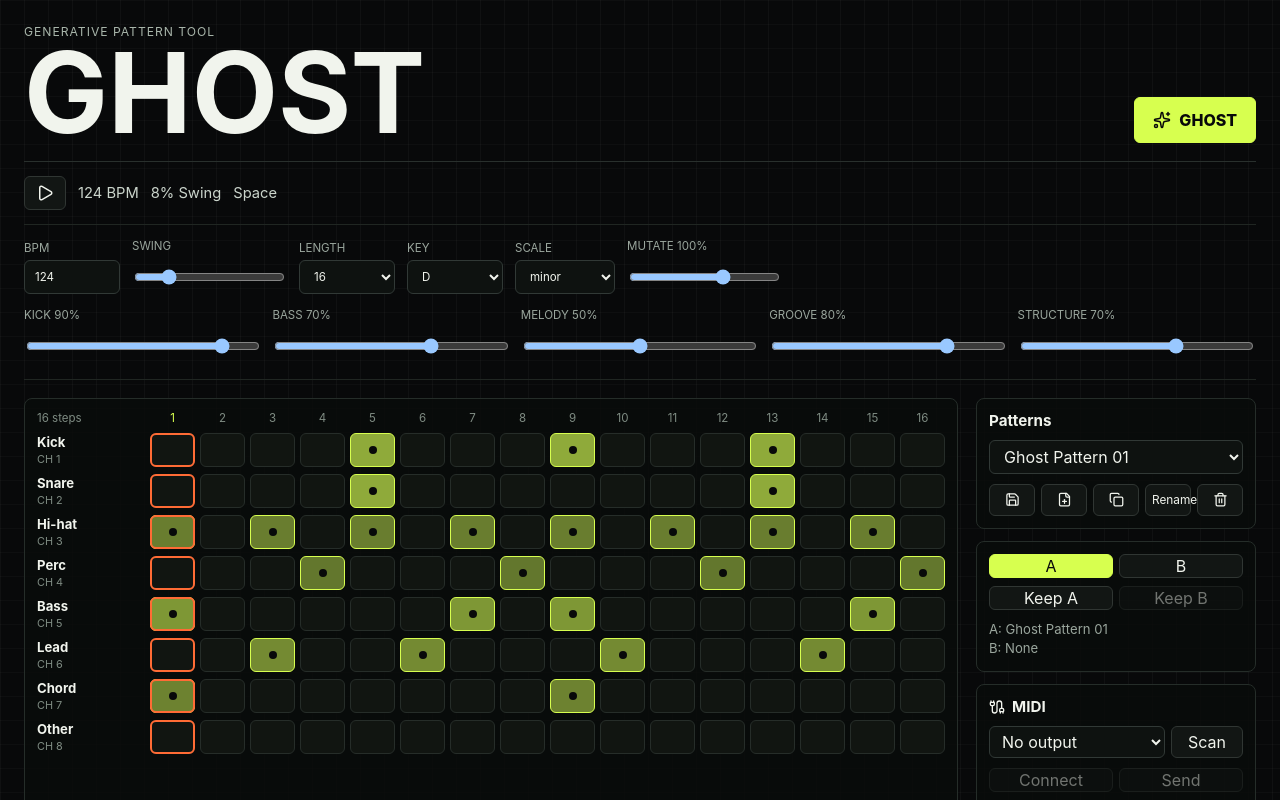
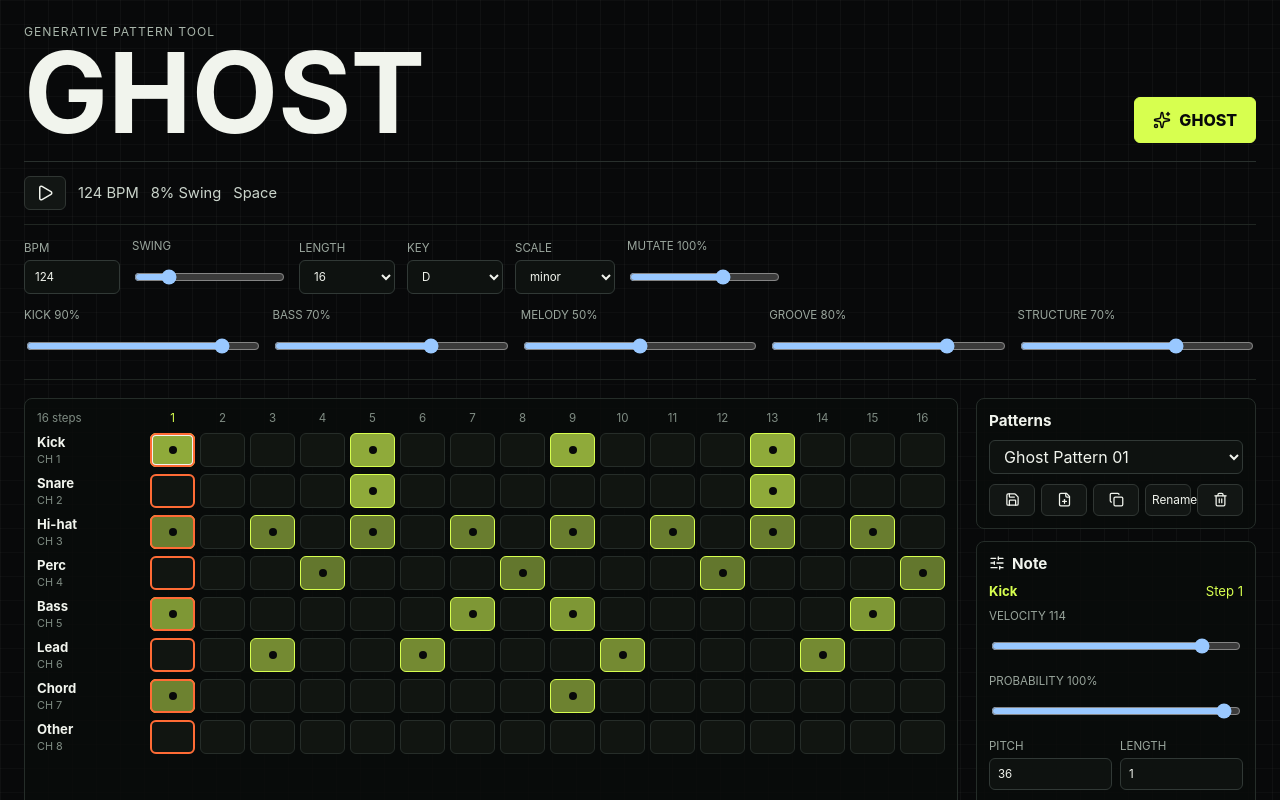
Before and after one commit to zen-aperios/electribe-, a React (Vite) app: page / in a window 1280 px wide. Both pictures are taken after a click on the button 172 px from the left and 449 px from the top of the page. Shown: the top 800 px of the page. Built offline with nearby package versions, Linux system fonts and the light colour scheme.

Commit message:
Add per-note editing panel

```diff
--- a/src/app/App.tsx
+++ b/src/app/App.tsx
@@ -3,6 +3,7 @@ import { AudioEngine } from "../audio/AudioEngine";
 import { Sequencer } from "../audio/Sequencer";
 import { GhostButton } from "../components/GhostButton";
 import { MidiPanel } from "../components/MidiPanel";
+import { NoteEditorPanel } from "../components/NoteEditorPanel";
 import { ParameterControls } from "../components/ParameterControls";
 import { PatternLibraryPanel } from "../components/PatternLibraryPanel";
 import { PatternGrid } from "../components/PatternGrid";
@@ -132,6 +133,7 @@ export function App() {
         <PatternGrid pattern={activePattern} currentStep={currentStep} />
         <aside className="right-rail">
           <PatternLibraryPanel />
+          <NoteEditorPanel />
           <div className="ab-panel">
             <div className="segmented">
               <button className={compareMode === "A" ? "active" : ""} onClick={() => setCompareMode("A")}>
--- a/src/app/store.ts
+++ b/src/app/store.ts
@@ -4,6 +4,7 @@ import {
   createDefaultPattern,
   DEFAULT_PRESERVATION,
   type GenerationParameters,
+  type Note,
   type Pattern,
   type PatternVariation,
   type PreservationSettings,
@@ -21,12 +22,16 @@ interface GhostState {
   currentStep: number;
   compareMode: "A" | "B";
   generationSettings: GenerationParameters;
+  selectedNote: { trackId: string; noteId: string } | null;
   setPlaying(isPlaying: boolean): void;
   setCurrentStep(step: number): void;
   setMutationStrength(mutationStrength: number): void;
   setPreservation(key: keyof PreservationSettings, value: number): void;
   updatePattern(update: Partial<Pattern>): void;
   toggleNote(trackId: string, step: number): void;
+  selectNote(trackId: string, noteId: string): void;
+  updateSelectedNote(update: Partial<Note>): void;
+  deleteSelectedNote(): void;
   generate(seed?: string): void;
   selectVariation(id: string): void;
   useSelectedVariation(): void;
@@ -57,6 +62,7 @@ export const useGhostStore = create<GhostState>((set, get) => ({
   isPlaying: false,
   currentStep: 0,
   compareMode: "A",
+  selectedNote: null,
   generationSettings: {
     variationCount: 6,
     mutationStrength: 1,
@@ -104,6 +110,7 @@ export const useGhostStore = create<GhostState>((set, get) => ({
 
   toggleNote(trackId, step) {
     set((state) => {
+      let selectedNote = state.selectedNote;
       const activePattern = {
         ...state.activePattern,
         tracks: state.activePattern.tracks.map((track) => {
@@ -113,34 +120,88 @@ export const useGhostStore = create<GhostState>((set, get) => ({
 
           const existing = track.notes.find((note) => note.step === step);
           if (existing) {
-            return {
-              ...track,
-              notes: track.notes.filter((note) => note.id !== existing.id),
-            };
+            selectedNote = { trackId, noteId: existing.id };
+            return track;
           }
 
           const pitch = track.notes[0]?.pitch ?? 60;
+          const note = {
+            id: `note-${track.id}-${step}-${Date.now()}`,
+            step,
+            duration: track.instrumentType === "chord" ? 4 : 1,
+            velocity: step % 4 === 0 ? 0.9 : 0.7,
+            probability: 1,
+            pitch,
+            microTiming: 0,
+          };
+          selectedNote = { trackId, noteId: note.id };
           return {
             ...track,
-            notes: [
-              ...track.notes,
-              {
-                id: `note-${track.id}-${step}-${Date.now()}`,
-                step,
-                duration: track.instrumentType === "chord" ? 4 : 1,
-                velocity: step % 4 === 0 ? 0.9 : 0.7,
-                probability: 1,
-                pitch,
-                microTiming: 0,
-              },
-            ].sort((left, right) => left.step - right.step),
+            notes: [...track.notes, note].sort((left, right) => left.step - right.step),
           };
         }),
         updatedAt: new Date().toISOString(),
       };
 
-      return { activePattern };
+      return { activePattern, selectedNote };
     });
+  },
+
+  selectNote(trackId, noteId) {
+    set({ selectedNote: { trackId, noteId } });
+  },
+
+  updateSelectedNote(update) {
+    const selectedNote = get().selectedNote;
+    if (!selectedNote) {
+      return;
+    }
+
+    set((state) => ({
+      activePattern: {
+        ...state.activePattern,
+        tracks: state.activePattern.tracks.map((track) => {
+          if (track.id !== selectedNote.trackId) {
+            return track;
+          }
+
+          return {
+            ...track,
+            notes: track.notes
+              .map((note) =>
+                note.id === selectedNote.noteId
+                  ? sanitizeNote({ ...note, ...update }, state.activePattern.length)
+                  : note,
+              )
+              .sort((left, right) => left.step - right.step),
+          };
+        }),
+        updatedAt: new Date().toISOString(),
+      },
+    }));
+  },
+
+  deleteSelectedNote() {
+    const selectedNote = get().selectedNote;
+    if (!selectedNote) {
+      return;
+    }
+
+    set((state) => ({
+      selectedNote: null,
+      activePattern: {
+        ...state.activePattern,
+        tracks: state.activePattern.tracks.map((track) =>
+          track.id === selectedNote.trackId
+            ? {
+                ...track,
+                notes: track.notes.filter((note) => note.id !== selectedNote.noteId),
+              }
+            : track,
+        ),
+        updatedAt: new Date().toISOString(),
+      },
+    }));
   },
 
   generate(seed = Date.now().toString(36)) {
@@ -151,6 +212,7 @@ export const useGhostStore = create<GhostState>((set, get) => ({
       variations,
       selectedVariationId: variations[0]?.id ?? null,
       activePattern: variations[0]?.pattern ?? sourcePattern,
+      selectedNote: null,
       compareMode: "B",
     });
   },
@@ -160,7 +222,12 @@ export const useGhostStore = create<GhostState>((set, get) => ({
     if (!variation) {
       return;
     }
-    set({ selectedVariationId: id, activePattern: variation.pattern, compareMode: "B" });
+    set({
+      selectedVariationId: id,
+      activePattern: variation.pattern,
+      selectedNote: null,
+      compareMode: "B",
+    });
   },
 
   useSelectedVariation() {
@@ -179,6 +246,7 @@ export const useGhostStore = create<GhostState>((set, get) => ({
       sourcePattern: activePattern,
       variations: [],
       selectedVariationId: null,
+      selectedNote: null,
       compareMode: "A",
     });
   },
@@ -188,6 +256,7 @@ export const useGhostStore = create<GhostState>((set, get) => ({
       activePattern: state.sourcePattern,
       variations: [],
       selectedVariationId: null,
+      selectedNote: null,
       compareMode: "A",
     }));
   },
@@ -201,6 +270,7 @@ export const useGhostStore = create<GhostState>((set, get) => ({
     set((state) => ({
       compareMode: mode,
       activePattern: mode === "A" ? state.sourcePattern : selected?.pattern ?? state.activePattern,
+      selectedNote: null,
     }));
   },
 
@@ -218,7 +288,7 @@ export const useGhostStore = create<GhostState>((set, get) => ({
   loadFromStorage() {
     const library = safeLoadLibrary();
     const activePattern = library.patterns.find((pattern) => pattern.id === library.activePatternId) ?? library.patterns[0];
-    set({ library, activePattern, sourcePattern: activePattern });
+    set({ library, activePattern, sourcePattern: activePattern, selectedNote: null });
   },
 
   setActivePattern(id) {
@@ -235,6 +305,7 @@ export const useGhostStore = create<GhostState>((set, get) => ({
       sourcePattern: pattern,
       variations: [],
       selectedVariationId: null,
+      selectedNote: null,
       compareMode: "A",
     });
   },
@@ -253,6 +324,7 @@ export const useGhostStore = create<GhostState>((set, get) => ({
       sourcePattern: activePattern,
       variations: [],
       selectedVariationId: null,
+      selectedNote: null,
       compareMode: "A",
     });
   },
@@ -270,6 +342,7 @@ export const useGhostStore = create<GhostState>((set, get) => ({
       sourcePattern: duplicate,
       variations: [],
       selectedVariationId: null,
+      selectedNote: null,
       compareMode: "A",
     });
   },
@@ -287,7 +360,7 @@ export const useGhostStore = create<GhostState>((set, get) => ({
     };
     const library = upsertPattern(get().library, activePattern);
     saveLibrary(library);
-    set({ library, activePattern, sourcePattern: activePattern });
+    set({ library, activePattern, sourcePattern: activePattern, selectedNote: null });
   },
 
   deleteActivePattern() {
@@ -307,6 +380,7 @@ export const useGhostStore = create<GhostState>((set, get) => ({
       sourcePattern: activePattern,
       variations: [],
       selectedVariationId: null,
+      selectedNote: null,
       compareMode: "A",
     });
   },
@@ -323,6 +397,7 @@ export const useGhostStore = create<GhostState>((set, get) => ({
       sourcePattern: pattern,
       variations: [],
       selectedVariationId: null,
+      selectedNote: null,
       compareMode: "A",
     });
   },
@@ -350,3 +425,15 @@ function upsertPattern(library: PatternLibrary, pattern: Pattern): PatternLibrar
 function clamp(value: number, min: number, max: number): number {
   return Math.max(min, Math.min(max, value));
 }
+
+function sanitizeNote(note: Note, patternLength: number): Note {
+  return {
+    ...note,
+    step: Math.round(clamp(note.step, 0, patternLength - 1)),
+    duration: Math.round(clamp(note.duration, 1, patternLength)),
+    velocity: clamp(note.velocity, 0.01, 1),
+    probability: clamp(note.probability, 0, 1),
+    pitch: Math.round(clamp(note.pitch, 0, 127)),
+    microTiming: clamp(note.microTiming ?? 0, -0.45, 0.45),
+  };
+}
--- /dev/null
+++ b/src/components/NoteEditorPanel.tsx
@@ -0,0 +1,91 @@
+import { SlidersHorizontal, Trash2 } from "lucide-react";
+import { useGhostStore } from "../app/store";
+
+export function NoteEditorPanel() {
+  const { activePattern, selectedNote, updateSelectedNote, deleteSelectedNote } = useGhostStore();
+  const track = selectedNote
+    ? activePattern.tracks.find((candidate) => candidate.id === selectedNote.trackId)
+    : undefined;
+  const note = track?.notes.find((candidate) => candidate.id === selectedNote?.noteId);
+
+  return (
+    <section className="note-panel">
+      <h2>
+        <SlidersHorizontal size={16} />
+        Note
+      </h2>
+      {!track || !note ? (
+        <p>Select a step to edit velocity, probability, pitch, and length.</p>
+      ) : (
+        <>
+          <div className="note-target">
+            <strong>{track.name}</strong>
+            <span>Step {note.step + 1}</span>
+          </div>
+          <label>
+            Velocity {Math.round(note.velocity * 127)}
+            <input
+              type="range"
+              min="1"
+              max="127"
+              value={Math.round(note.velocity * 127)}
+              onChange={(event) =>
+                updateSelectedNote({ velocity: Number(event.target.value) / 127 })
+              }
+            />
+          </label>
+          <label>
+            Probability {Math.round(note.probability * 100)}%
+            <input
+              type="range"
+              min="0"
+              max="100"
+              value={Math.round(note.probability * 100)}
+              onChange={(event) =>
+                updateSelectedNote({ probability: Number(event.target.value) / 100 })
+              }
+            />
+          </label>
+          <div className="note-number-grid">
+            <label>
+              Pitch
+              <input
+                type="number"
+                min="0"
+                max="127"
+                value={note.pitch}
+                onChange={(event) => updateSelectedNote({ pitch: Number(event.target.value) })}
+              />
+            </label>
+            <label>
+              Length
+              <input
+                type="number"
+                min="1"
+                max={activePattern.length}
+                value={note.duration}
+                onChange={(event) => updateSelectedNote({ duration: Number(event.target.value) })}
+              />
+            </label>
+          </div>
+          <label>
+            Timing {Math.round((note.microTiming ?? 0) * 100)}
+            <input
+              type="range"
+              min="-45"
+              max="45"
+              value={Math.round((note.microTiming ?? 0) * 100)}
+              onChange={(event) =>
+                updateSelectedNote({ microTiming: Number(event.target.value) / 100 })
+              }
+            />
+          </label>
+          <button className="delete-note" onClick={deleteSelectedNote}>
+            <Trash2 size={15} />
+            Delete
+          </button>
+        </>
+      )}
+    </section>
+  );
+}
--- a/src/components/TrackRow.tsx
+++ b/src/components/TrackRow.tsx
@@ -10,6 +10,7 @@ interface TrackRowProps {
 
 export function TrackRow({ track, length, currentStep }: TrackRowProps) {
   const toggleNote = useGhostStore((state) => state.toggleNote);
+  const selectedNote = useGhostStore((state) => state.selectedNote);
   const steps = Array.from({ length }, (_, index) => index);
   const notesByStep = new Map(track.notes.map((note) => [note.step, note]));
 
@@ -21,10 +22,14 @@ export function TrackRow({ track, length, currentStep }: TrackRowProps) {
       </div>
       {steps.map((step) => {
         const note = notesByStep.get(step);
+        const selected =
+          Boolean(note && selectedNote) &&
+          note?.id === selectedNote?.noteId &&
+          track.id === selectedNote?.trackId;
         return (
           <button
             key={step}
-            className={`step ${note ? "on" : ""} ${step === currentStep ? "playing" : ""}`}
+            className={`step ${note ? "on" : ""} ${selected ? "selected" : ""} ${step === currentStep ? "playing" : ""}`}
             onClick={() => toggleNote(track.id, step)}
             title={`${track.name} step ${step + 1}`}
             style={note ? ({ "--velocity": note.velocity } as CSSProperties) : undefined}
--- a/src/styles.css
+++ b/src/styles.css
@@ -232,6 +232,10 @@ h1 {
   background: #08090a;
 }
 
+.step.selected {
+  box-shadow: inset 0 0 0 2px #f1f4ed;
+}
+
 .step.playing {
   outline: 2px solid #ff6b35;
   outline-offset: -2px;
@@ -245,6 +249,7 @@ h1 {
 
 .ab-panel,
 .library-panel,
+.note-panel,
 .midi-panel {
   border: 1px solid #252d29;
   border-radius: 8px;
@@ -284,6 +289,67 @@ h1 {
   min-height: 32px;
   padding: 0 6px;
   font-size: 0.74rem;
+}
+
+.note-panel {
+  display: grid;
+  gap: 10px;
+}
+
+.note-panel h2 {
+  display: flex;
+  align-items: center;
+  gap: 7px;
+  margin: 0;
+  font-size: 0.95rem;
+}
+
+.note-panel p {
+  color: #9aa69d;
+  font-size: 0.82rem;
+  line-height: 1.5;
+  margin: 0;
+}
+
+.note-target {
+  display: flex;
+  justify-content: space-between;
+  gap: 8px;
+  color: #d7ff4f;
+  font-size: 0.82rem;
+}
+
+.note-panel label {
+  display: grid;
+  gap: 5px;
+  color: #9aa69d;
+  font-size: 0.72rem;
+  text-transform: uppercase;
+}
+
+.note-panel input {
+  min-height: 32px;
+  border: 1px solid #313936;
+  border-radius: 6px;
+  background: #0e1210;
+  color: #f1f4ed;
+  padding: 0 8px;
+}
+
+.note-number-grid {
+  display: grid;
+  grid-template-columns: 1fr 1fr;
+  gap: 8px;
+}
+
+.delete-note {
+  display: inline-flex;
+  align-items: center;
+  justify-content: center;
+  gap: 6px;
+  min-height: 32px;
+  border-color: #59342c;
+  color: #ffb29d;
 }
 
 .segmented {
```
